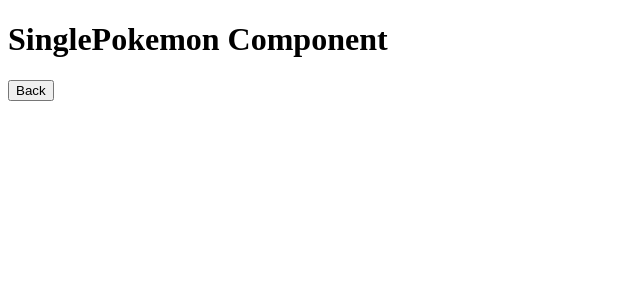
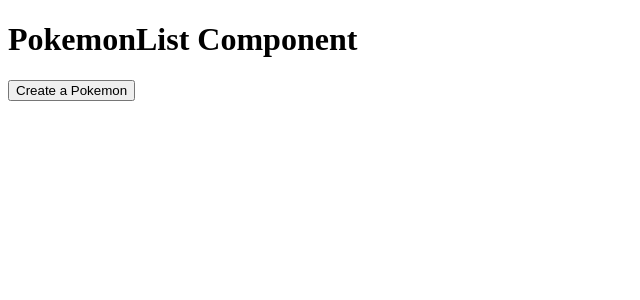
Before and after one commit to dane-hoffman/PokemonApp, a React (Vite) app: page / in a window 1280 px wide. Shown: the top 300 px of the page, without its empty margins (0-640 px from the left). Built offline with nearby package versions, Linux system fonts and the light colour scheme; no server answers.

Commit message:
FETCH API 'response'; console.log(response).

```diff
--- a/src/App.jsx
+++ b/src/App.jsx
@@ -4,7 +4,7 @@
 import CreatePokemon from './components/CreatePokemon';
 
 function App() {
-  const [mode, setMode] = useState ('singlePokemon')
+  const [mode, setMode] = useState ('pokemonList')
 
   return (
     <>
--- a/src/components/CreatePokemon.jsx
+++ b/src/components/CreatePokemon.jsx
@@ -3,11 +3,13 @@
 const handleBackClick =(setMode) => {
     setMode('pokemonList');
 }
+
 function CreatePokemon ({setMode}){
     return (
         <>
         <h1>CreatePokemon Component</h1>
         <button onClick={()=>handleBackClick(setMode)}>Back to<br></br>Pokemon List</button>
+        {/* Form the take for user input data to create new Pokemon */}
         </>
         )
 }
--- a/src/components/PokemonList.jsx
+++ b/src/components/PokemonList.jsx
@@ -4,9 +4,15 @@
     setMode('createPokemon')
    }
 
+const fetchPokemonAPI = async () => {
+    //FETCH API 'response'
+    const response = await fetch('https://pokeapi.co/api/v2/pokemon');
+    console.log(response);
+    //FETCH API JSON 'result'
+   }
+
 function PokemonList({setMode}){
-    //FETCH API 'response'
-    //FETCH API JSON 'result'
+    fetchPokemonAPI();
     //MAP through array
         //Render 'PokemonList' to the screen
         //onClick forEach 'PokemonList' item >>> 'SinglePokemon' view
```
